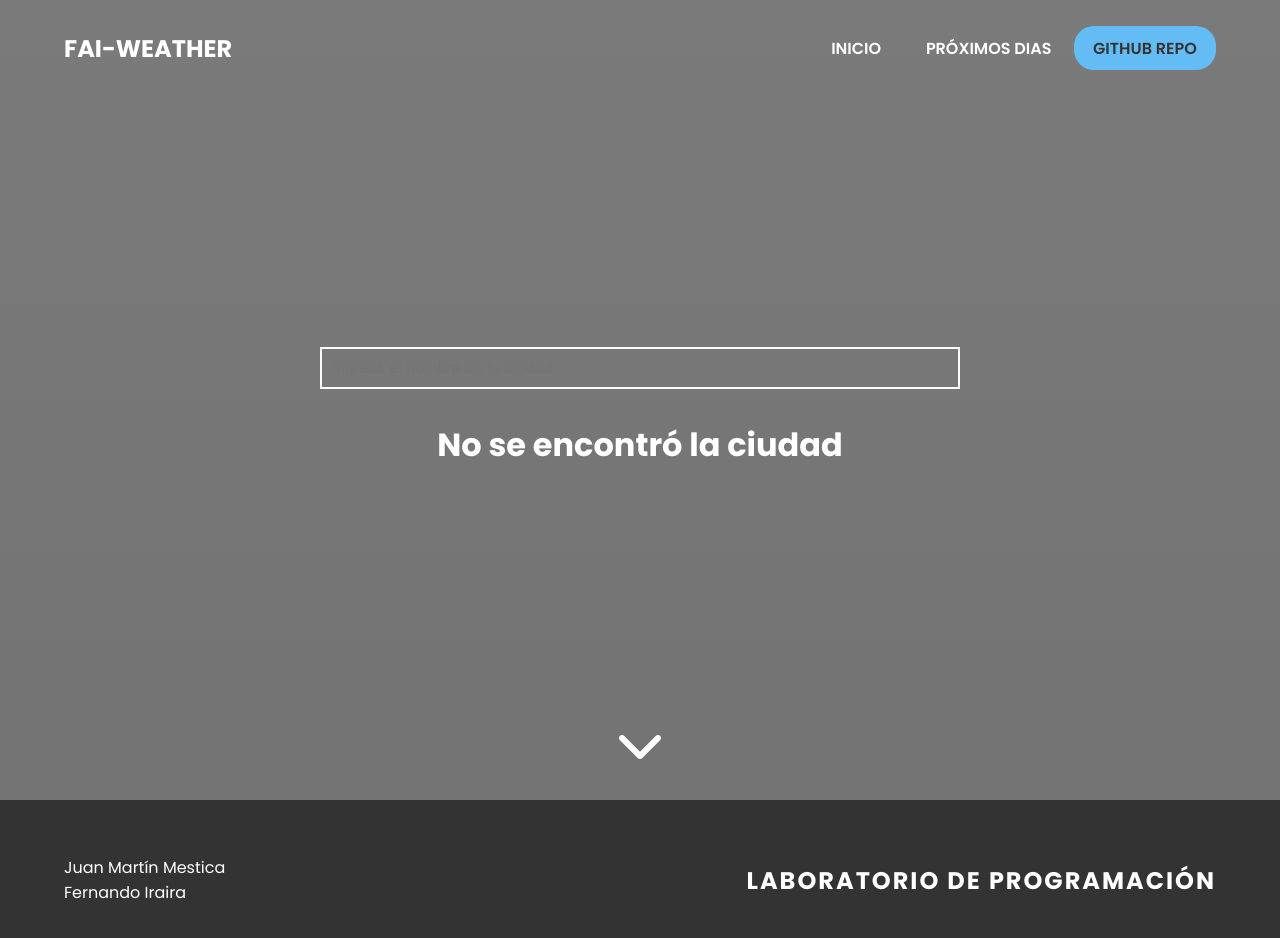
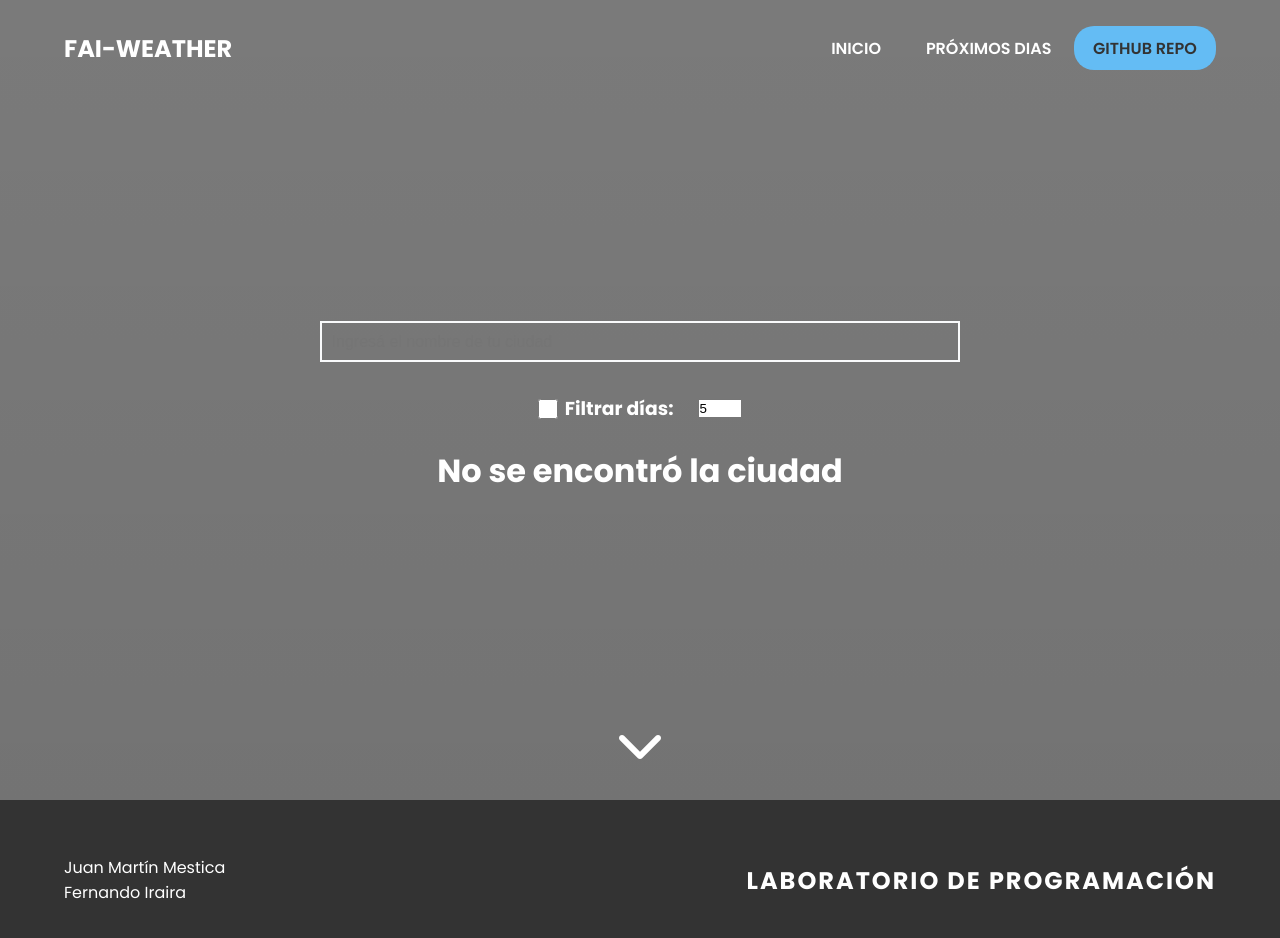
Before and after one commit to JuanMartinMestica/FaiWeatherApp, a website: page public/proximos-dias.html in a window 1280 px wide. Drawn offline with Linux system fonts and the light colour scheme; no server answers.

Commit message:
Se agrega función de filtrar por cantidad de días

```diff
--- a/public/css/proximos-dias.css
+++ b/public/css/proximos-dias.css
@@ -165,6 +165,28 @@ a {
     display: none !important;
 }
 
+.filter{
+    display: flex;
+    justify-content: center;
+    align-items: center;
+    margin-bottom: 1.5rem;
+}
+
+#check{
+    width: 20px;
+    height: 20px;
+    border-radius: 50%;
+    border: 1px solid #111;
+}
+
+.filter h3{
+    color: var(--light-one);
+    margin: 0 1.5rem 0 .4rem;
+}
+
+.container .search{
+    display: flex;
+}
 
 .search-box, .search-bar{
     width: 100%;
--- a/public/proximos-dias.html
+++ b/public/proximos-dias.html
@@ -5,7 +5,7 @@
     <meta http-equiv="X-UA-Compatible" content="IE=edge">
     <meta name="viewport" content="width=device-width, initial-scale=1.0">
     <title>FAI-Weather - Próximos días</title>
-    <link rel="stylesheet" href="../css/proximos-dias.css">
+    <link rel="stylesheet" href="/css/proximos-dias.css">
 </head>
 <body>
 
@@ -40,6 +40,13 @@
         <div class="container search">
             <form class="search-box" id="search-form">
                 <input autocomplete=off type="text" class="search-bar" id="search-bar" placeholder="Ingresá el nombre de tu ciudad">
+
+                <div class="filter">
+                    <input type="checkbox" name="filtrar-dias" id="check">
+                    <h3>Filtrar días:</h3>
+                    <input type="number" value="5" min=1 max=5>
+                </div>
+
                </form>
                <div class="city">
                     <h1 class="city-name"></h1>
```
